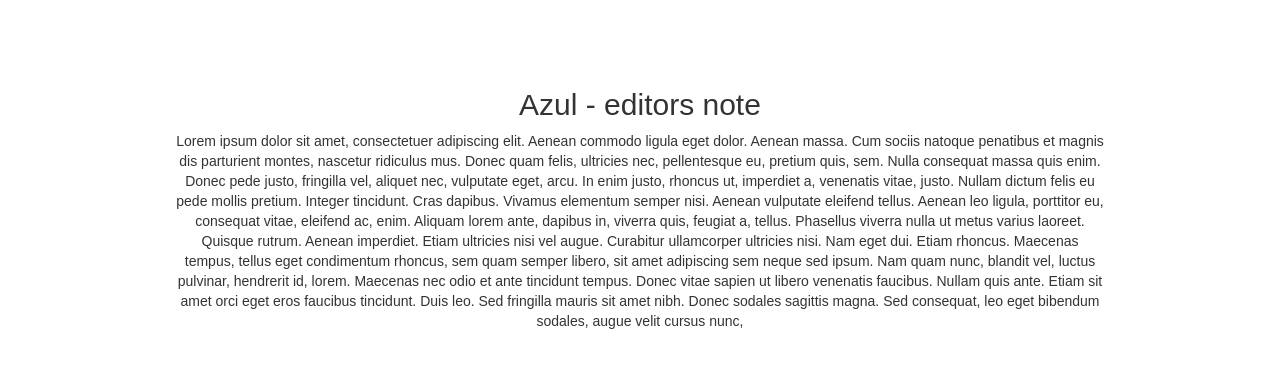
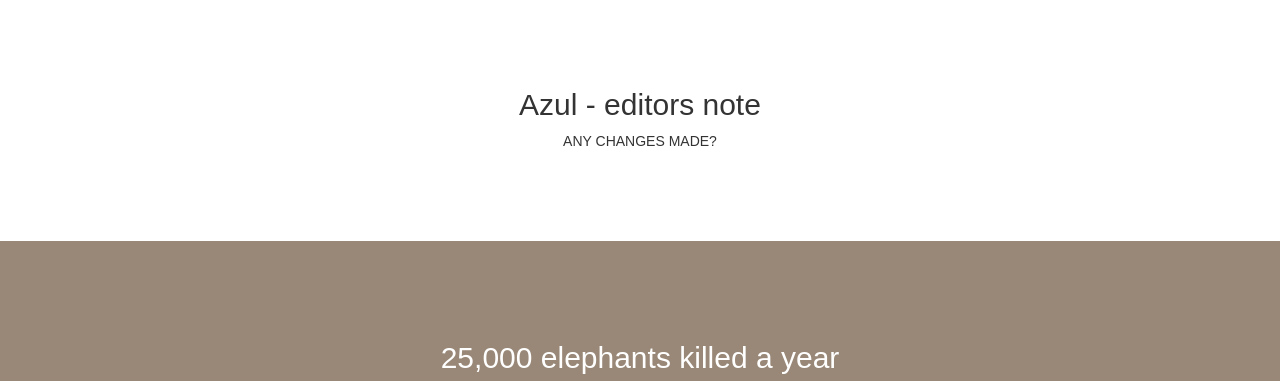
Before and after one commit to lesli-villa/lesli-villa.github.io, a plain HTML site: page index.html in a window 1280 px wide. Shown: the part 812-1193 px from the top of the page. Drawn offline with nearby package versions, Linux system fonts and the light colour scheme.

Commit message:
NEW CHANGES

```diff
--- a/index.html
+++ b/index.html
@@ -44,10 +44,7 @@
   <section class="section section-a">
     <div class="container">
       <h2>Azul - editors note</h2>
-      <p>Lorem ipsum
-dolor sit amet, consectetuer adipiscing elit. Aenean commodo ligula eget dolor. Aenean massa. Cum sociis natoque penatibus et magnis dis parturient montes, nascetur ridiculus mus. Donec quam felis, ultricies nec, pellentesque eu, pretium quis, sem. Nulla consequat massa quis enim. Donec pede justo, fringilla vel, aliquet nec, vulputate eget, arcu. In enim justo, rhoncus ut, imperdiet a, venenatis vitae, justo. Nullam dictum felis eu pede mollis pretium. Integer tincidunt. Cras dapibus. Vivamus elementum semper nisi. Aenean vulputate eleifend tellus. Aenean leo ligula, porttitor eu, consequat vitae, eleifend ac, enim. Aliquam lorem ante, dapibus in, viverra quis, feugiat a, tellus. Phasellus viverra nulla ut metus varius laoreet. Quisque rutrum. Aenean imperdiet. Etiam ultricies nisi vel augue. Curabitur ullamcorper ultricies nisi. Nam eget dui. Etiam rhoncus. Maecenas tempus, tellus eget condimentum rhoncus, sem quam semper libero, sit amet adipiscing sem neque sed ipsum. Nam quam nunc, blandit vel, luctus pulvinar, hendrerit id, lorem. Maecenas nec odio et ante tincidunt tempus. Donec vitae sapien ut libero venenatis faucibus. Nullam quis ante. Etiam sit amet orci eget eros faucibus tincidunt. Duis leo. Sed fringilla mauris sit amet nibh. Donec sodales sagittis magna. Sed consequat, leo eget bibendum sodales, augue velit cursus nunc,
-
-
+      <p>ANY CHANGES MADE?
 
  </b> </p>
     </div>
```
